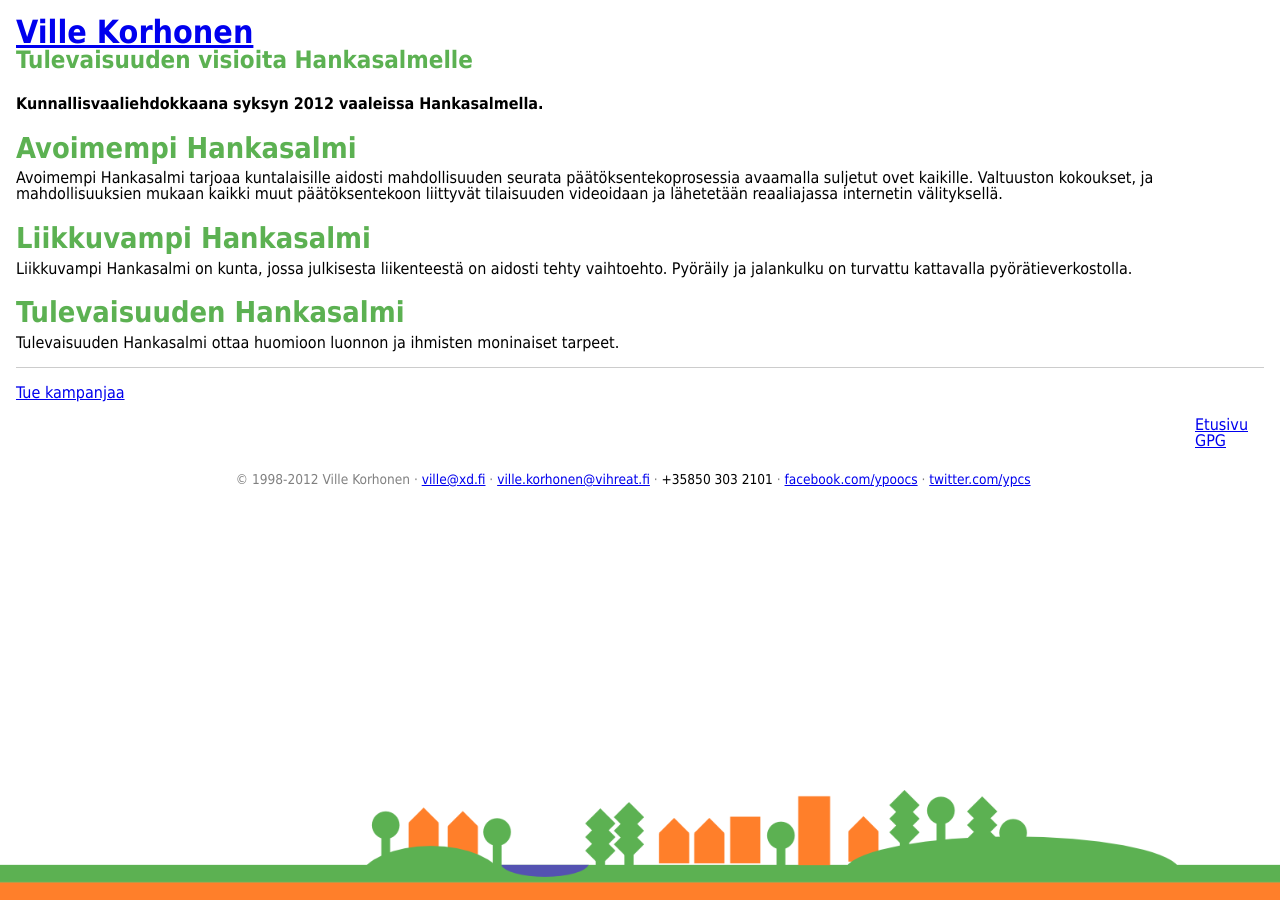
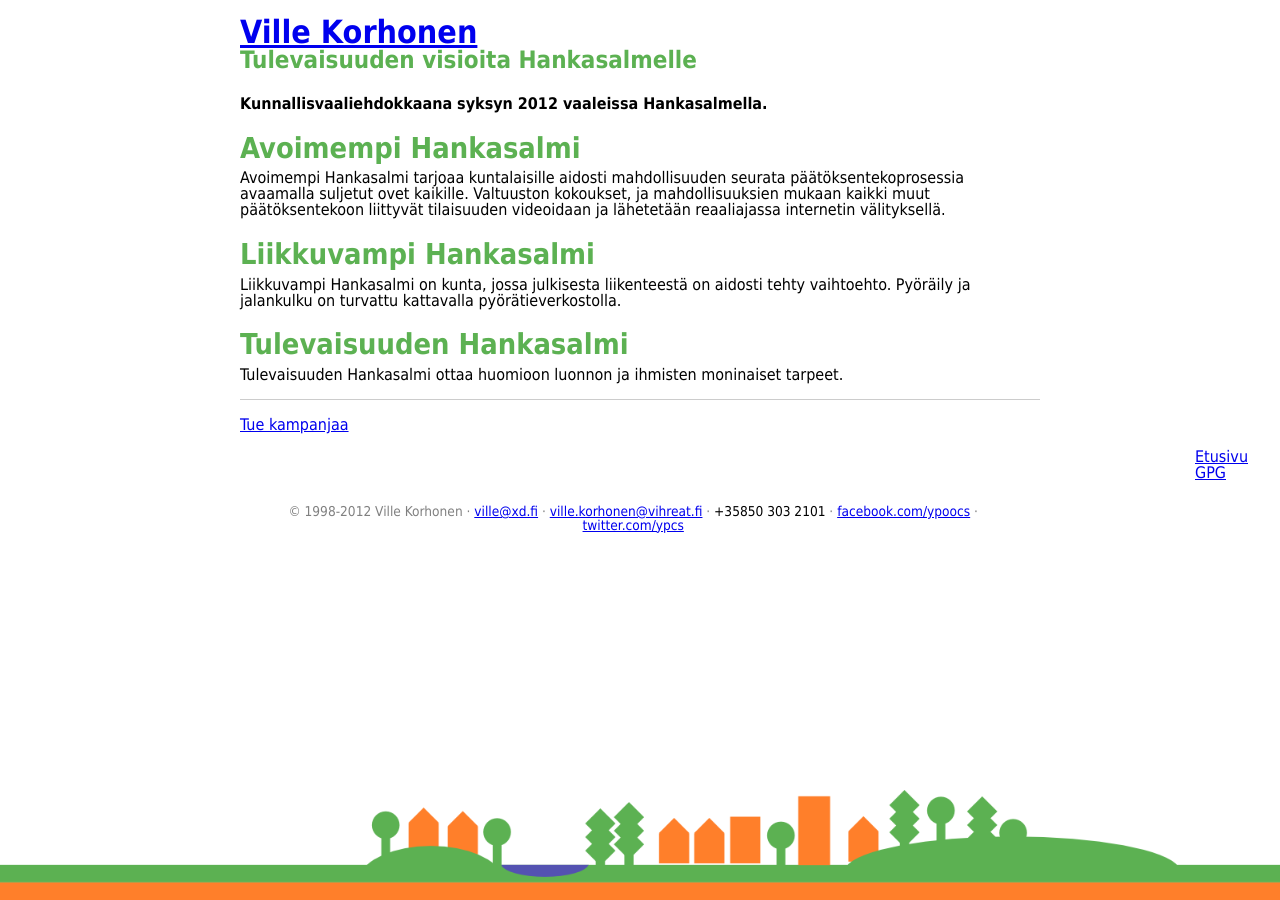
Before and after one commit to annavonzansen/ypcs.github.com, a Jekyll site: the page built from index.html, in a window 1280 px wide. Built offline with Jekyll 4.4.1, drawn with Linux system fonts in a browser that asks for light colours; nearby versions of some CDN libraries; library files that are not in the unit come from our copies; Markdown is read by kramdown in place of the engine named in the settings.

Commit message:
Added max-width for content, margins to left+right

```diff
--- a/media/css/kuntavaalit2012.css
+++ b/media/css/kuntavaalit2012.css
@@ -6,3 +6,10 @@ html {
 body {
   min-height: 100%;
 }
+header,
+#main,
+footer {
+  max-width: 800px;
+  margin-left: auto;
+  margin-right: auto;
+}
--- a/media/css/kuntavaalit2012.less
+++ b/media/css/kuntavaalit2012.less
@@ -14,6 +14,12 @@ body {
 //    min-height: 100%;
 }
 
+header, #main, footer {
+	max-width: 800px;
+	margin-left: auto;
+	margin-right: auto;
+}
+
 #main {
 //    min-height: 100%;
 }
```
